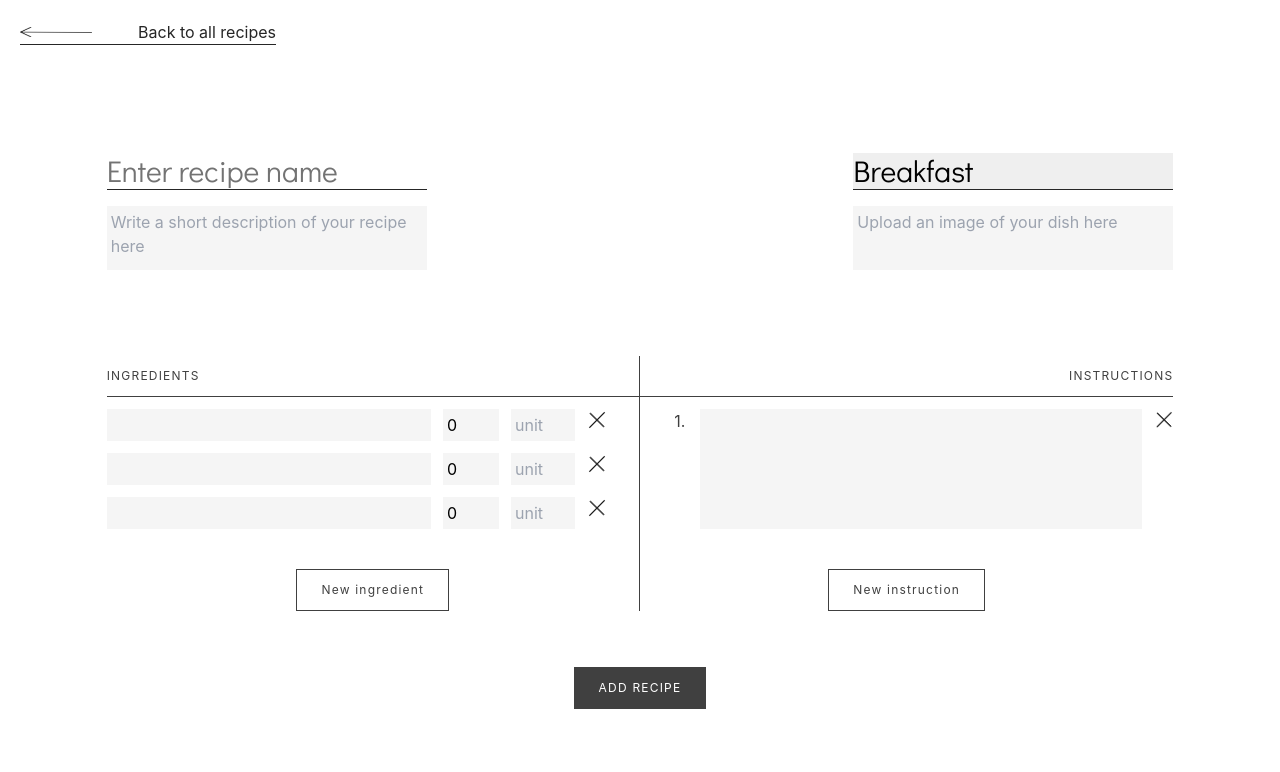
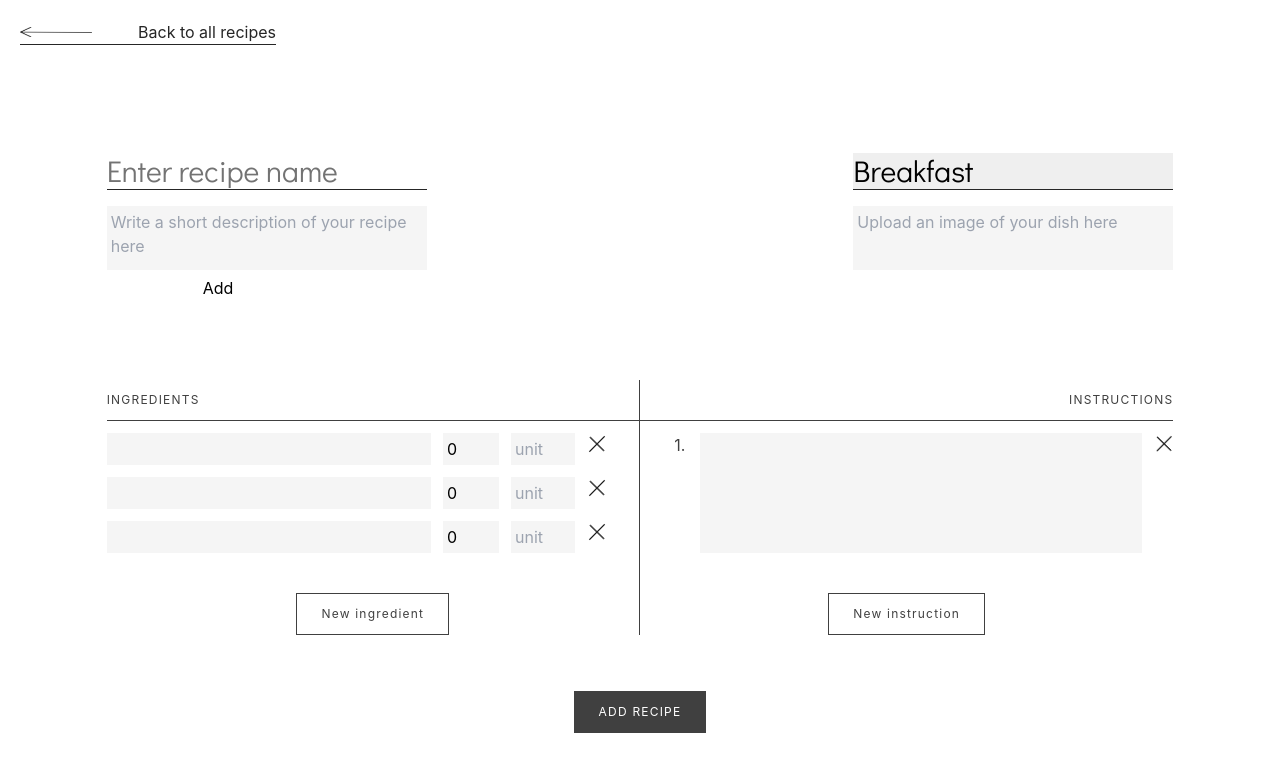
Before and after one commit to Johngn/recipes, a Next.js app: page /add-recipe in a window 1280 px wide. Shown: the top 772 px of the page. Built offline with nearby package versions, Linux system fonts and the light colour scheme.

Commit message:
Add tags to schema and add-recipe page

```diff
--- a/src/pages/add-recipe.tsx
+++ b/src/pages/add-recipe.tsx
@@ -12,6 +12,8 @@ const AddRecipe: FunctionComponent = () => {
   const [category, setCategory] = useState("Breakfast");
   const [description, setDescription] = useState("");
   const [image, setImage] = useState("");
+  const [tags, setTags] = useState<string[]>([]);
+  const [newTag, setNewTag] = useState("");
   const [ingredients, setIngredients] = useState<ingredientType[]>([
     { name: "", amount: 0, unit: "" },
     { name: "", amount: 0, unit: "" },
@@ -45,8 +47,6 @@ const AddRecipe: FunctionComponent = () => {
     }
   }, []);
 
-  console.log("image", image);
-
   const { getRootProps, getInputProps, isDragActive } = useDropzone({ onDrop });
 
   const createRecipe = async (
@@ -63,6 +63,7 @@ const AddRecipe: FunctionComponent = () => {
         ingredients,
         directions,
         category,
+        tags,
         image,
         intro: description,
       };
@@ -148,6 +149,18 @@ const AddRecipe: FunctionComponent = () => {
     );
   };
 
+  const addTagHandler = () => {
+    if (newTag !== "") {
+      setTags(prevState => [...prevState, newTag]);
+      setNewTag("");
+    }
+  };
+
+  const removeTag = (i: number) => {
+    tags.splice(i, 1);
+    setTags([...tags]);
+  };
+
   return (
     <>
       <div className="max-w-screen-2xl mx-auto">
@@ -178,6 +191,23 @@ const AddRecipe: FunctionComponent = () => {
                 value={description}
                 onChange={e => setDescription(e.target.value)}
               />
+            </div>
+            <div className="flex">
+              {tags.map((tag, i) => (
+                <div key={tag} className="mr-2 bg-slate-500 rounded-lg p-1">
+                  <button value={tag} onClick={() => removeTag(i)}>
+                    {tag}
+                  </button>
+                </div>
+              ))}
+              <div>
+                <input
+                  value={newTag}
+                  onChange={e => setNewTag(e.target.value)}
+                  className="w-24"
+                />
+                <button onClick={addTagHandler}>Add</button>
+              </div>
             </div>
           </div>
           <div>
--- a/src/pages/api/recipes.ts
+++ b/src/pages/api/recipes.ts
@@ -20,6 +20,7 @@ const createRecipe = async (req: NextApiRequest, res: NextApiResponse) => {
         directions: {
           create: req.body.directions,
         },
+        tags: req.body.tags,
         intro: req.body.intro,
         image: req.body.image,
         category: req.body.category,
--- a/src/pages/index.tsx
+++ b/src/pages/index.tsx
@@ -11,7 +11,7 @@ export const getServerSideProps: GetServerSideProps = async () => {
   const data = await prisma.recipe.findMany();
 
   const recipes = data ? JSON.parse(JSON.stringify(data)) : []; // Need to do this because props need to be serializable
-  // const recipes = [];
+
   return { props: { recipes } };
 };
 
--- a/src/types/types.ts
+++ b/src/types/types.ts
@@ -15,6 +15,7 @@ export type recipeType = {
   slug: String;
   intro: String;
   category: String;
+  tag: String[];
   image: String;
   directions: directionType[];
   ingredients: ingredientType[];
```
Also changed, not shown: 2 other files (tests, documents, lock files or other folders).
